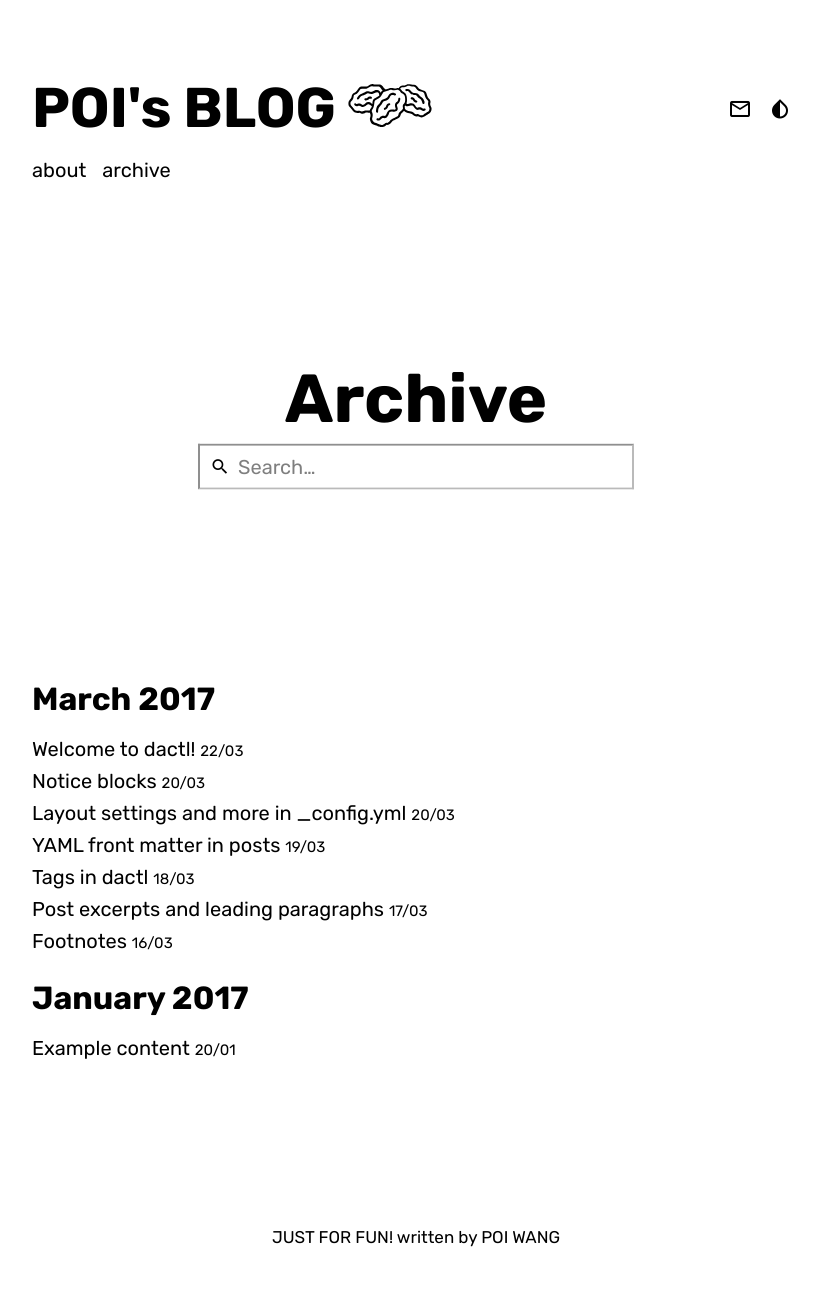
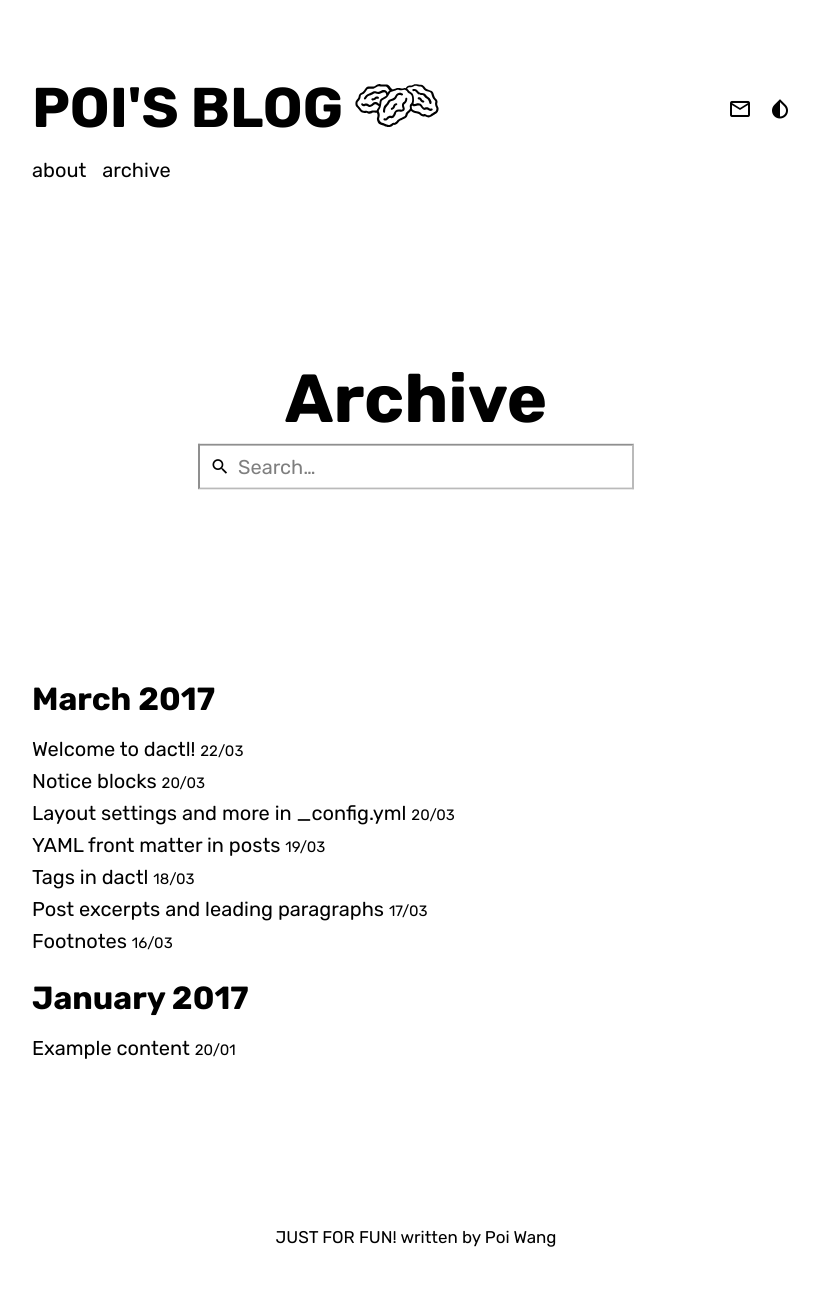
Before and after one commit to poi0905/blog, a Jekyll site: the page built from archive.md, in a window 1280 px wide. Shown: the whole page, without its empty margins (224-1043 px from the left). Built offline with Jekyll 4.4.1, drawn with Linux system fonts in a browser that asks for light colours; some web fonts are replaced; some of the changed lines change nothing that is shown.

Commit message:
2020/7/2

```diff
--- a/_config.yml
+++ b/_config.yml
@@ -5,7 +5,7 @@
                                   # `http://<username>.github.io` - for GitHub
 
 blog:
-  title                      : POI's BLOG
+  title                      : POI'S BLOG
   description                  : >
                                JUST FOR FUN!
 
@@ -26,10 +26,10 @@
 
 # Author info
 author:
-  fullname                  : POI WANG
+  fullname                  : Poi Wang
   rss                       : false # generate RSS feed and show it's icon in header
-  mail                      : mailto:b07302230@ntu.edu.tw # change to your e-mail address
-  #twitter                   : twitter-user-name
+  mail                      : b07302230@ntu.edu.tw # change to your e-mail address
+  instagram                 : https://instagram.com/poi_0905?igshid=1ad398byroiap
   #github                    : github-user-name
   #youtube                   : youtube-user-name
   #stackoverflow             : stackoverflow-user-name
```
